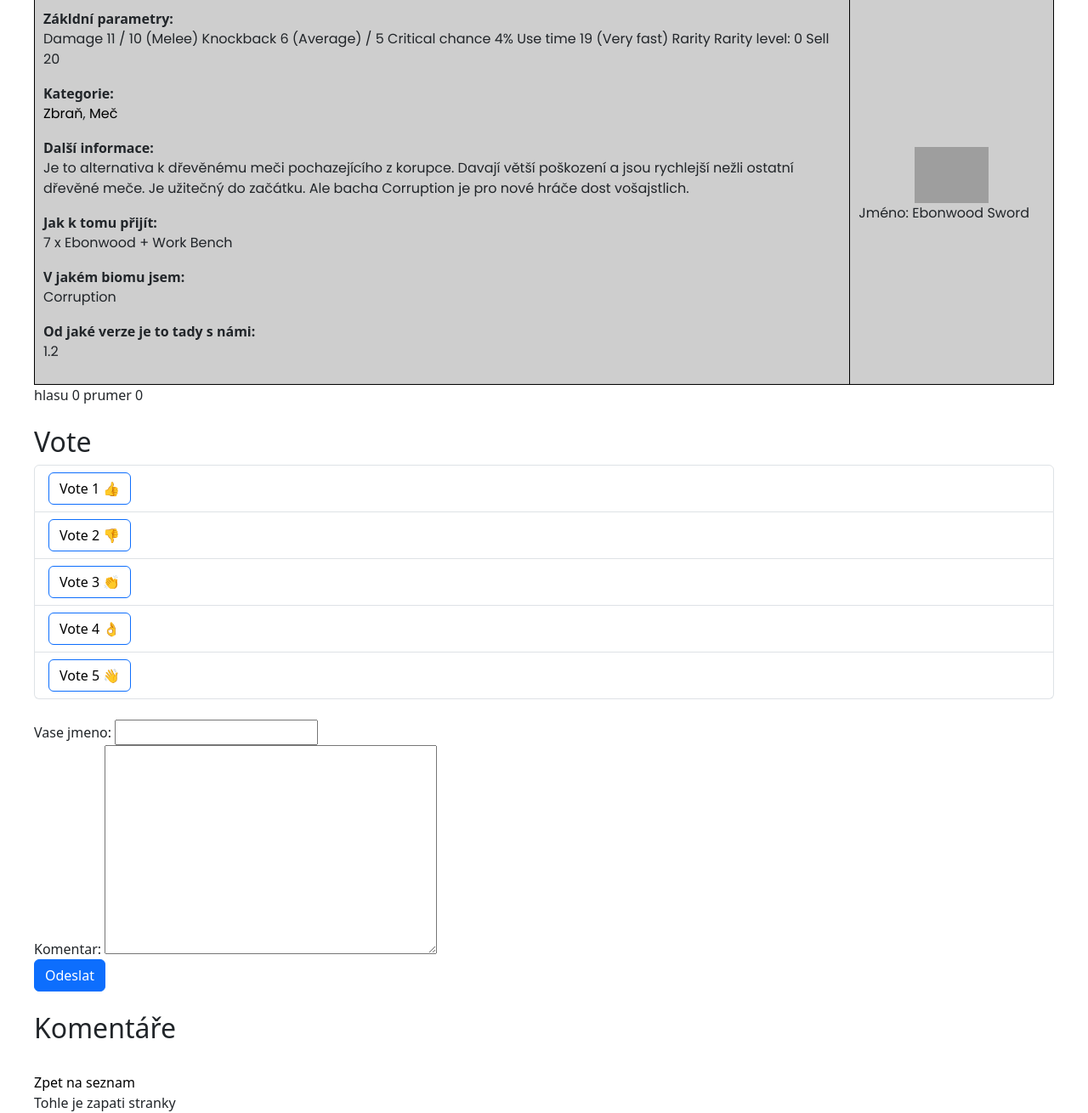
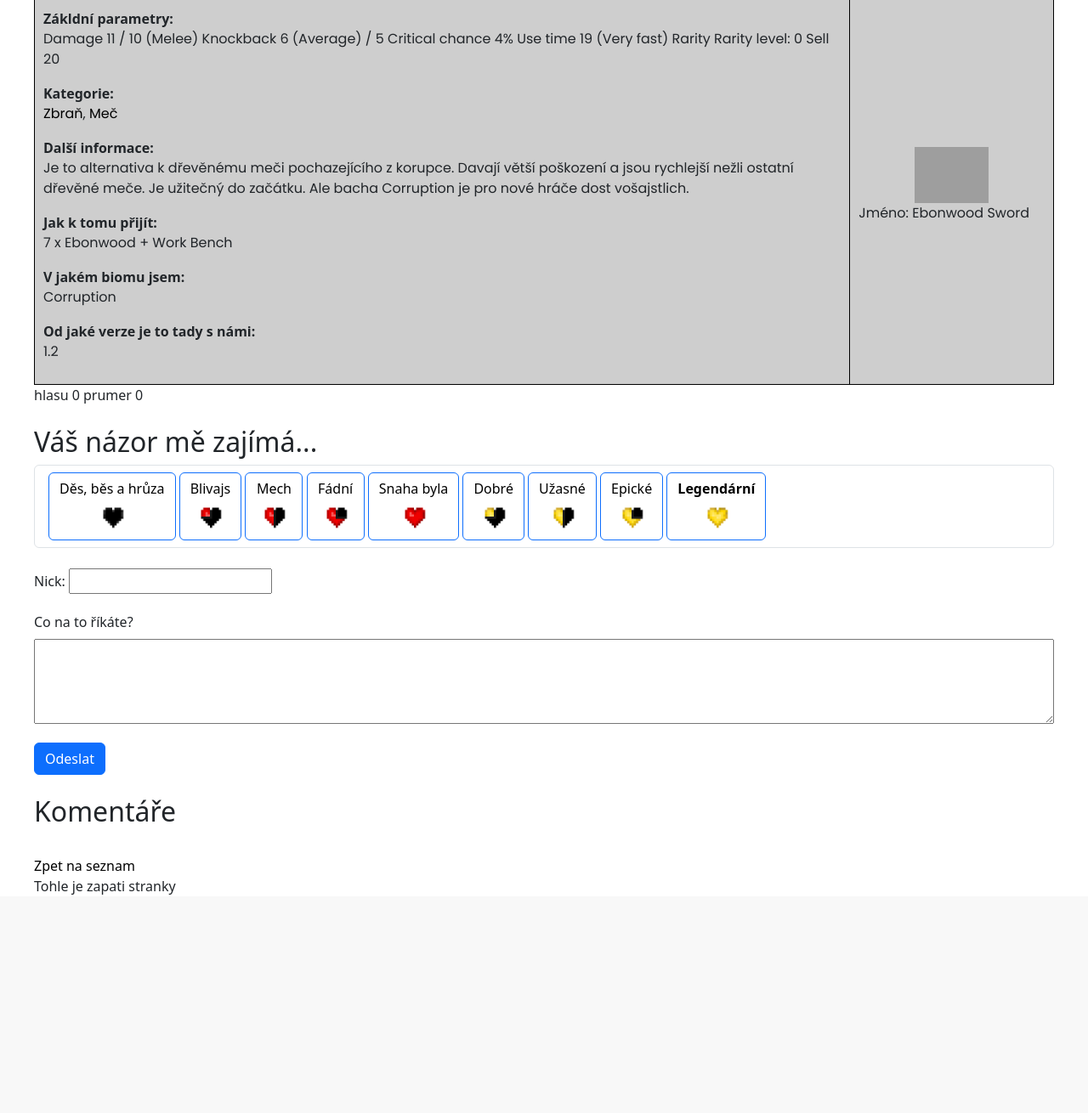
Before and after one commit to gyarab/2024_WA_INF1_steiner_python, a Django app: page /article/4/ in a window 1280 px wide. Shown: the part 340-1650 px from the top of the page at 85% size. After the commit the page ends 1393 px from the top, so only its background shows below. Run offline with Django 5.2, Linux system fonts and the light colour scheme; data comes from the database, SQL or seed files in the repository; grey boxes are pictures that could not be loaded.

Commit message:
Ukol na formular

```diff
--- a/content/forms.py
+++ b/content/forms.py
@@ -1,5 +1,5 @@
 from django import forms
 
 class CommentForm(forms.Form):
-    name = forms.CharField(label='Vase jmeno', max_length=100)
-    text = forms.CharField(label='Komentar', widget=forms.Textarea)
+    name = forms.CharField(label='Nick', max_length=100)
+    text = forms.CharField(label='Co na to říkáte?', widget=forms.Textarea)
--- a/content/templates/content/article.html
+++ b/content/templates/content/article.html
@@ -1,4 +1,5 @@
 {% extends 'content/base.html' %}
+{% load static %}
 
 {% block title %}
     <style>
@@ -12,6 +13,14 @@
             padding: 10px;
             border: 1px solid black;
             background-color: rgb(206, 206, 206);
+        }
+        form div {
+            margin-bottom: 15px;
+        }
+
+        textarea {
+            width: 100%;
+            height: 100px;
         }
     </style>
     {{ article.title }}
@@ -57,29 +66,36 @@
         prumer {{ article.vote_avg }}
     </div>
     <div class="my-4">
-        <h2>Vote</h2>
+        <h2>Váš názor mě zajímá...</h2>
         <ul class="list-group">
             <li class="list-group-item">
-                <a href="?vote=1" class="btn btn-primary">Vote 1 &#128077;</a>
-            </li>
-            <li class="list-group-item">
-                <a href="?vote=2" class="btn btn-primary">Vote 2 &#128078;</a>
-            </li>
-            <li class="list-group-item">
-                <a href="?vote=3" class="btn btn-primary">Vote 3 &#128079;</a>
-            </li>
-            <li class="list-group-item">
-                <a href="?vote=4" class="btn btn-primary">Vote 4 &#128076;</a>
-            </li>
-            <li class="list-group-item">
-                <a href="?vote=5" class="btn btn-primary">Vote 5 &#128075;</a>
+                <!-- <div class="center"><img class="logo" src="{% static 'Lite terraria wiki.png' %}" alt="Logo"></div> -->
+                <a href="?vote=1" class="btn btn-primary">Děs, běs a hrůza<img src="{% static 'Heart0.png' %}" alt="mrtveSrdicko" style="width:42px;height:42px;"></a>
+                <a href="?vote=2" class="btn btn-primary">Blivajs<img src="{% static 'Heart1.png' %}" alt="1cvtCervenoho" style="width:42px;height:42px;"></a>
+                <a href="?vote=3" class="btn btn-primary">Mech<img src="{% static 'Heart2.png' %}" alt="2cvtCervenoho" style="width:42px;height:42px;"></a>
+                <a href="?vote=4" class="btn btn-primary">Fádní<img src="{% static 'Heart3.png' %}" alt="3cvtCervenoho" style="width:42px;height:42px;"></a>
+                <a href="?vote=5" class="btn btn-primary">Snaha byla<img src="{% static 'Heart.png' %}" alt="CerveneSrdce" style="width:42px;height:42px;"></a>
+                <a href="?vote=6" class="btn btn-primary">Dobré<img src="{% static 'GoldenHeart1.png' %}" alt="1cvtZlateho" style="width:42px;height:42px;"></a>
+                <a href="?vote=7" class="btn btn-primary">Užasné<img src="{% static 'GoldenHeart2.png' %}" alt="2cvtZlateho" style="width:42px;height:42px;"></a>
+                <a href="?vote=8" class="btn btn-primary">Epické<img src="{% static 'GoldenHeart3.png' %}" alt="3cvtZlateho" style="width:42px;height:42px;"></a>
+                <a href="?vote=9" class="btn btn-primary"><b>Legendární</b><img src="{% static 'GoldenHeart.png' %}" alt="ZlateSrdce" style="width:42px;height:42px;"></a>
             </li>
         </ul>
     </div>
     <div>
-        <form action="" method="POST">
+        <form action="" method="POST" class="mt-3">
             {% csrf_token %}
-            {{ form }}
+
+            <div class="mb-3">
+                <label for="id_name" class="form-label">Nick:</label>
+                {{ form.name }}
+            </div>
+
+            <div class="mb-3">
+                <label for="id_text" class="form-label">Co na to říkáte?</label>
+                {{ form.text }}
+            </div>
+
             <button type="submit" class="btn btn-primary">Odeslat</button>
         </form>
     </div>
--- a/content/views.py
+++ b/content/views.py
@@ -73,7 +73,7 @@ def article(request, id):
             return HTTPResponseRedirect(reverse('content:article', args=[id]))
 
         vote = int(request.GET['vote'])
-        if vote <= 5 and vote >= 1:
+        if vote <= 9 and vote >= 1:
             article.vote_sum += vote
             article.vote_count += 1
             article.save()
```
Also changed, not shown: content/templates/content/articles.html (+36 -3 lines), static/style.css (+23 -14 lines), static/GoldenHeart.png (added), static/GoldenHeart1.png (added), static/GoldenHeart2.png (added), static/GoldenHeart3.png (added), static/Heart.png (added), static/Heart0.png (added), static/Heart1.png (added), static/Heart2.png (added), static/Heart3.png (added), static/Question.png (added).
